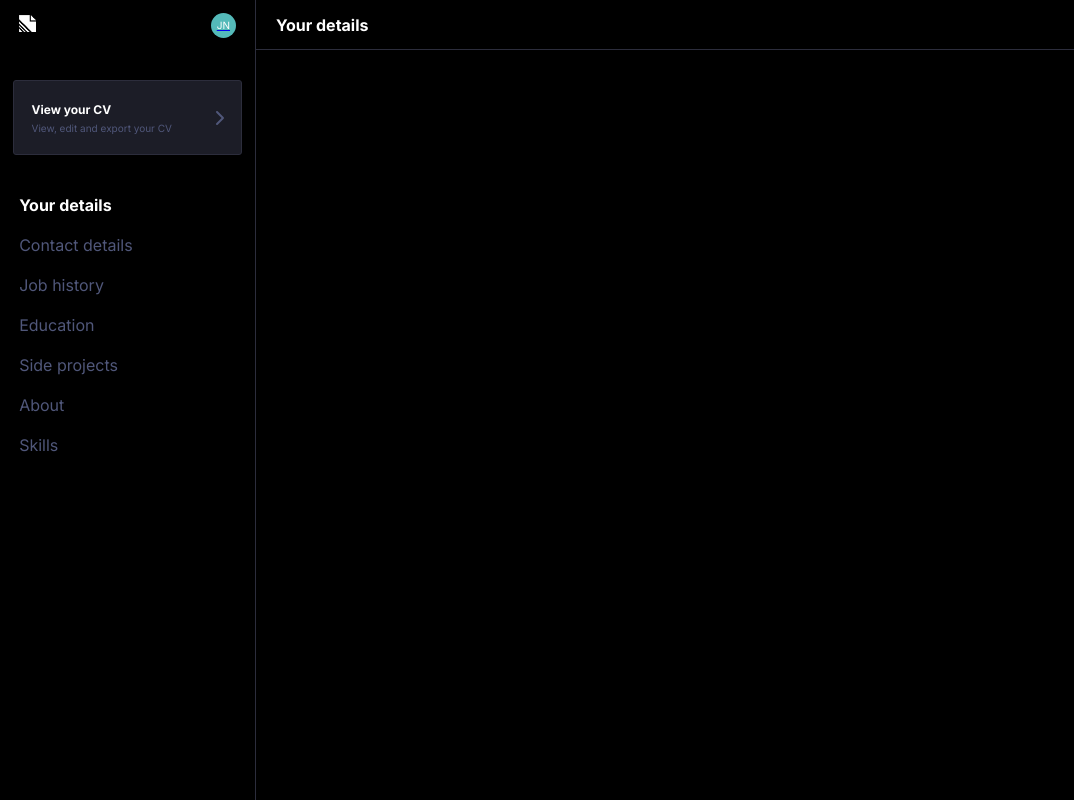
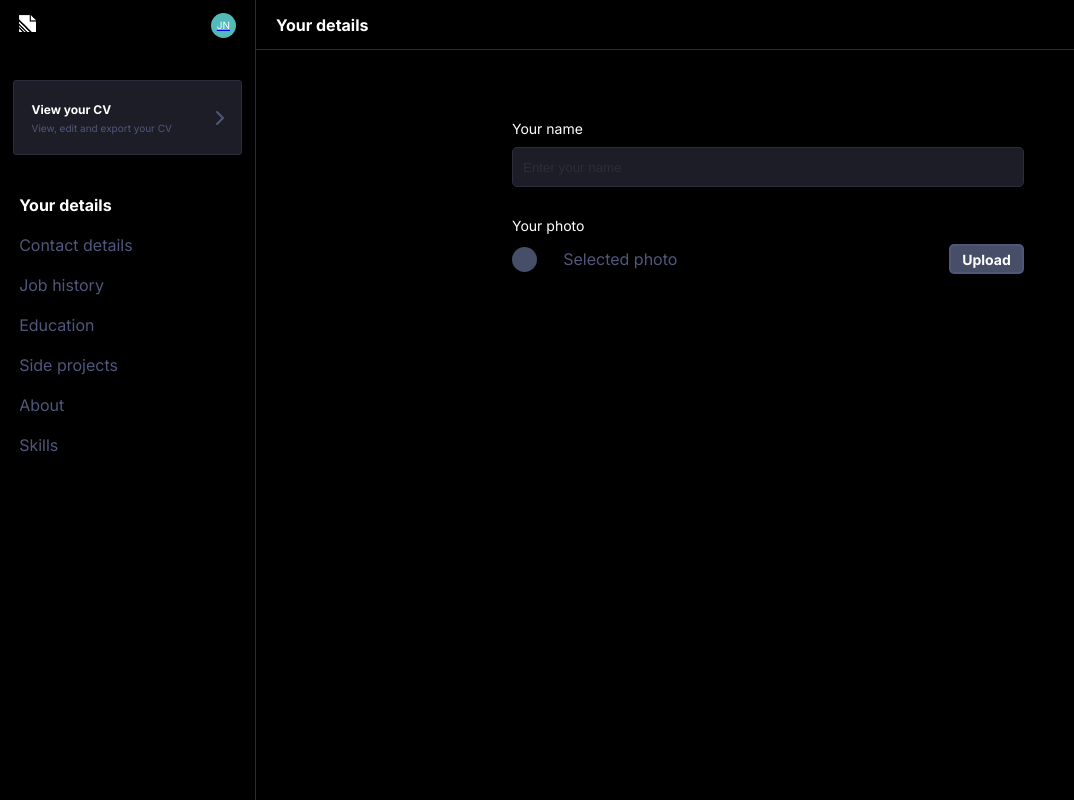
Before and after one commit to jonnicholson94/cv-builder-open, a Next.js app: page /dashboard in a window 1280 px wide. Shown: the whole page, without its empty margins (0-1074 px from the left). Built offline with nearby package versions, Linux system fonts and the light colour scheme.

Commit message:
Pushing dashboard details - built initial skeleton

```diff
--- /dev/null
+++ b/components/DashboardDetails.tsx
@@ -0,0 +1,22 @@
+
+import DashboardLabel from "../elements/DashboardLabel"
+import DashboardInput from "../elements/DashboardInput"
+import DashboardPhotoInput from "../elements/DashboardPhotoInput"
+
+type Props = {
+    name: string,
+    setName: React.Dispatch<React.SetStateAction<string>>
+}
+
+const DashboardDetails = ({ name, setName }: Props) => {
+    return (
+        <>
+            <DashboardLabel htmlFor="name" content="Your name" />
+            <DashboardInput placeholder="Enter your name" type="text" state={name} setState={setName} />
+            <DashboardLabel htmlFor="photo" content="Your photo" />
+            <DashboardPhotoInput />
+        </>
+    )
+}
+
+export default DashboardDetails
--- /dev/null
+++ b/components/DashboardForm.tsx
@@ -0,0 +1,10 @@
+
+const DashboardForm = ({ children }) => {
+    return (
+        <div className="dashboard-form auto-height column-start flex-column margin-vertical-50">
+            {children}
+        </div>
+    )
+}
+
+export default DashboardForm
--- /dev/null
+++ b/elements/DashboardInput.tsx
@@ -0,0 +1,30 @@
+
+type Props = {
+    placeholder: string,
+    type: string,
+    state: string,
+    setState: React.Dispatch<React.SetStateAction<string>>
+}
+
+const DashboardInput = ({ placeholder, type, state, setState }: Props) => {
+
+    const handleBlur = (e: React.FocusEvent<HTMLInputElement>) => {
+        console.log(e.target.value);
+    }
+
+    const handleChange = (e: React.ChangeEvent<HTMLInputElement>) => {
+        setState(e.target.value)
+    }
+
+    return (
+        <input
+            className="dashboard-input"
+            placeholder={placeholder}
+            type={type}
+            value={state}
+            onChange={handleChange}
+            onBlur={handleBlur} />
+    )
+}
+
+export default DashboardInput
--- /dev/null
+++ b/elements/DashboardLabel.tsx
@@ -0,0 +1,13 @@
+
+type Props = {
+    htmlFor: string,
+    content: string
+}
+
+const DashboardLabel = ({ htmlFor, content }: Props) => {
+    return (
+        <label className="dashboard-label width-100 margin-top-20" htmlFor={htmlFor}>{content}</label>
+    )
+}
+
+export default DashboardLabel
--- /dev/null
+++ b/elements/DashboardPhotoInput.tsx
@@ -0,0 +1,19 @@
+
+const DashboardPhotoInput = () => {
+    return (
+        <div className="auto-height width-100 flex-center margin-top-10">
+           <div className="auto-height width-10 flex-start">
+                <span className="avatar-alt"></span>
+            </div>
+            <div className="auto-height width-50 flex-start">
+                <p className="dashboard-photo-input-text">Selected photo</p>
+            </div>
+            <div className="auto-height width-40 flex-end">
+                <label className="dashboard-photo-input-label" htmlFor="photo">Upload</label>
+                <input className="dashboard-photo-input" id="photo" type="file" name="photo" />
+            </div>
+        </div>
+    )
+}
+
+export default DashboardPhotoInput
--- a/pages/dashboard.tsx
+++ b/pages/dashboard.tsx
@@ -6,6 +6,8 @@ import DashboardWrapper from "../components/DashboardWrapper"
 import Sidebar from "../components/Sidebar"
 import DashboardHeader from "../elements/DashboardHeader"
 import Hamburger from "../components/Hamburger"
+import DashboardForm from "../components/DashboardForm"
+import DashboardDetails from "../components/DashboardDetails"
 
 import { Active } from "../types/sidebar"
 
@@ -14,11 +16,16 @@ const Dashboard = () => {
     const [active, setActive] = useState<Active>("Your details")
     const [hamburger, setHamburger] = useState<boolean>(null)
 
+    const [name, setName] = useState<string>("")
+
     return (
         <DashboardWrapper>
             <Sidebar state={active} setState={setActive} setShow={setHamburger} />
             <DashboardComponent>
                 <DashboardHeader setState={setHamburger} content={active} />
+                <DashboardForm>
+                    { active === "Your details" && <DashboardDetails name={name} setName={setName} /> }
+                </DashboardForm>
             </DashboardComponent>
             <Hamburger state={active} setState={setActive} show={hamburger} setShow={setHamburger} />
         </DashboardWrapper>
--- a/styles/components.css
+++ b/styles/components.css
@@ -19,8 +19,6 @@
     position: fixed;
     left: -70%;
     top: 0;
-    border-right: 1px solid var(--border);
-    box-shadow: 0 0 10px 2px var(--border);
     z-index: 10;
     display: none;
 }
@@ -31,6 +29,8 @@
     animation-duration: 0.15s;
     animation-timing-function: linear;
     animation-iteration-count: 1;
+    border-right: 1px solid var(--border);
+    box-shadow: 0 0 10px 2px var(--border);
 }
 
 .hamburger[data-state="false"] {
@@ -49,6 +49,10 @@
     position: fixed;
     top: 0;
     left: 0;
+}
+
+.dashboard-form {
+    width: 50%;
 }
 
 @media only screen and (max-width: 1400px) {
@@ -89,6 +93,10 @@
     .hamburger {
         display: flex;
     }
+
+    .dashboard-form {
+        width: 80%;
+    }
 }
 
 @media only screen and (max-width: 800px) {
@@ -101,4 +109,8 @@
     .auth-form {
         width: 90%;
     }
+
+    .dashboard-form {
+        width: 90%;
+    }
 }
--- a/styles/elements.css
+++ b/styles/elements.css
@@ -41,12 +41,19 @@
     animation-iteration-count: infinite;
 }
 
-.avatar {
+.avatar, .avatar-alt {
     height: 25px;
     width: 25px;
-    background-color: var(--primary-cta);
     font-size: 10px;
     border-radius: 50%;
+}
+
+.avatar {
+    background-color: var(--primary-cta);
+}
+
+.avatar-alt {
+    background-color: var(--secondary-cta);
 }
 
 .view-cv-box {
@@ -95,6 +102,41 @@
     cursor: pointer;
 }
 
+.dashboard-label {
+    font-size: 14px;
+    color: var(--primary-color);
+}
+
+.dashboard-input {
+    height: 40px;
+    width: 100%;
+    background-color: var(--alt-bg);
+}
+
+.dashboard-photo-input {
+    display: none;
+}
+
+.dashboard-photo-input-label {
+    height: 30px;
+    width: 75px;
+    display: flex;
+    align-items: center;
+    justify-content: center;
+    border: 2px solid var(--alt-color);
+    background-color: var(--secondary-cta);
+    color: #fff;
+    font-weight: bold;
+    border-radius: 5px;
+    font-size: 14px;
+    cursor: pointer;
+    margin-left: 10px;
+}
+
+.dashboard-photo-input-text {
+    color: var(--alt-color);
+}
+
 @media only screen and (max-width: 900px) {
     .hamburger-icon {
         display: flex;
--- a/styles/sizing.css
+++ b/styles/sizing.css
@@ -34,3 +34,11 @@
 .width-50 {
     width: 50%;
 }
+
+.width-40 {
+    width: 40%;
+}
+
+.width-10 {
+    width: 10%;
+}
--- a/styles/spacing.css
+++ b/styles/spacing.css
@@ -17,3 +17,11 @@
 .margin-left-20 {
     margin-left: 20px;
 }
+
+.margin-top-20 {
+    margin-top: 20px;
+}
+
+.margin-top-10 {
+    margin-top: 10px;
+}
```
